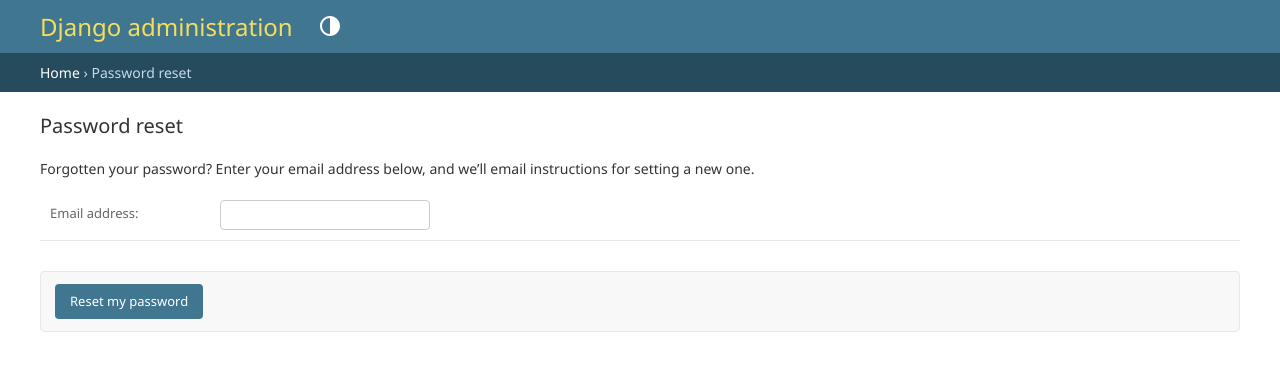
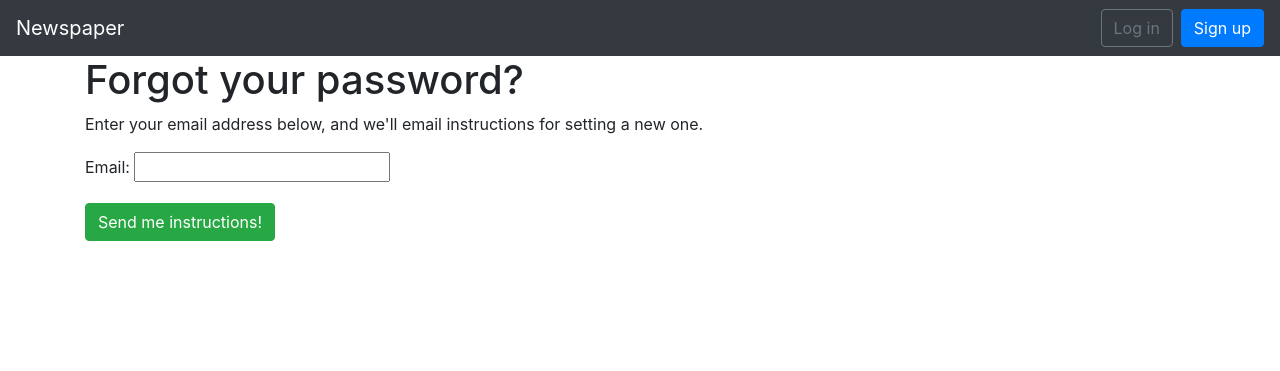
Before and after one commit to pavel-ryzhov/newspaper, a Django app: a page that, after the commit, uses templates/base.html in a window 1280 px wide. Shown: the top 371 px of the page. Run offline with Django 5.2, Linux system fonts and the light colour scheme; some libraries are stand-ins or nearby versions.

Commit message:
commit 1

```diff
--- a/newspaper/settings.py
+++ b/newspaper/settings.py
@@ -37,6 +37,9 @@ INSTALLED_APPS = [
     'django.contrib.sessions',
     'django.contrib.messages',
     'django.contrib.staticfiles',
+
+    "crispy_forms",
+    "crispy_bootstrap4",
 
     "users",
     "pages",
@@ -129,3 +132,5 @@ DEFAULT_AUTO_FIELD = 'django.db.models.BigAutoField'
 LOGIN_REDIRECT_URL = 'home'
 LOGOUT_REDIRECT_URL = 'home'
 AUTH_USER_MODEL = 'users.CustomUser'
+CRISPY_TEMPLATE_PACK = 'bootstrap4'
+EMAIL_BACKEND = 'django.core.mail.backends.console.EmailBackend' #  Зарегаться на sendgrid не получилось (меня послали и не объяснили причину)
--- a/templates/base.html
+++ b/templates/base.html
@@ -1,9 +1,57 @@
 <!DOCTYPE html>
 <html lang="en">
 <head>
-    <meta charset="utf- ">
-    <title>Newspaper App</title></head>
+    <meta charset="utf-8">
+    <meta name="viewport" content="width=device-width, initial-scale=1, shrink-to-fit=no">
+    <link rel="stylesheet" href="https://maxcdn.bootstrapcdn.com/bootstrap/4.0.0/css/bootstrap.min.css"
+            {#          integrity="sha384-Gn5384xqQ1aoWXA+058RXPxPg6fy4IWvTNh0E263XmFcJlSAwiGgFAW/dAiS6JXm"#}
+          crossorigin="anonymous">
+    <title>{% block title %}Newspaper App{% endblock title %}</title></head>
 <body>
-<main> {% block content %} {% endblock %} </main>
+<nav class="navbar navbar-expand-md navbar-dark bg-dark mb- ">
+    <a class="navbar-brand" href="{% url 'home' %}">Newspaper</a>
+    <button class="navbar-toggler" type="button" data-toggle="collapse" data-target="#navbarCollapse"
+            aria-controls="navbarCollapse" aria-expanded="false" aria-label="Toggle navigation">
+        <span class="navbar-toggler-icon"></span>
+    </button>
+    <div class="collapse navbar-collapse" id="navbarCollapse">
+        {% if user.is_authenticated %}
+            <ul class="navbar-nav ml-auto">
+                <li class="nav-item">
+                    <a class="nav-link dropdown-toggle" href="#" id="userMenu" data-toggle="dropdown"
+                       aria-haspopup="true" aria-expanded="false">
+                        {{ user.username }}
+                    </a>
+                    <div class="dropdown-menu dropdown-menu-right" aria-labelledby="userMenu">
+                        <a class="dropdown-item" href="{% url 'password_change' %}">Change password</a>
+                        <div class="dropdown-divider"></div>
+                        <form method="post" action="{% url 'logout' %}" style="display: inline;">
+                            {% csrf_token %}
+                            <button type="submit" class="dropdown-item">Log out</button>
+                        </form>
+                    </div>
+                </li>
+            </ul>
+        {% else %}
+            <form class="form-inline ml-auto">
+                <a href="{% url 'login' %}" class="btn btn-outline-secondary">Log in</a>
+                <a href="{% url 'signup' %}" class="btn btn-primary ml-2">Sign up</a>
+            </form>
+        {% endif %}
+    </div>
+</nav>
+<div class="container">
+    {% block content %}
+    {% endblock %}
+</div>
+<script src="https://code.jquery.com/jquery-3.2.1.slim.min.js"
+        {#        integrity="sha384-KJ3o2DKtIkvYIK3UENzmM7KCkRr/rE9/Qpg6aAZGJwFDMVNA/GpGFF93hXpG5KkN"#}
+        crossorigin="anonymous"></script>
+<script src="https://cdnjs.cloudflare.com/ajax/libs/popper.js/1.12.9/umd/popper.min.js"
+        {#        integrity="sha384-ApNbgh9B+Y1QKtv3Rn7W3mgPxhU9K/ScQsAP7hUibX39j7fakFPskvXusvfa0b4Q"#}
+        crossorigin="anonymous"></script>
+<script src="https://maxcdn.bootstrapcdn.com/bootstrap/4.0.0/js/bootstrap.min.js"
+        {#        integrity="sha384-JZR6Spejh4U02d8j0t6vLEHfe/JQGiRRSQQxSfFWpi1MquVdAyjUar5+76PVCmYl"#}
+        crossorigin="anonymous"></script>
 </body>
 </html>
--- a/templates/registration/login.html
+++ b/templates/registration/login.html
@@ -5,6 +5,6 @@
     <form method="post">
         {% csrf_token %}
         {{ form.as_p }}
-        <button type="submit">Login</button>
+        <button class="btn btn-success ml-2" type="submit">Login</button>
     </form>
 {% endblock content %}
--- /dev/null
+++ b/templates/registration/password_change_done.html
@@ -0,0 +1,6 @@
+{% extends 'base.html' %}
+{% block title %}Password Change Successful{% endblock %}
+{% block content %}
+    <h1>Password change successful</h1>
+    <p>Your password was changed.</p>
+{% endblock content %}
--- /dev/null
+++ b/templates/registration/password_reset_complete.html
@@ -0,0 +1,6 @@
+{% extends 'base.html' %}
+{% block title %}Password reset complete{% endblock %}
+{% block content %}
+    <h1>Password reset complete</h1>
+    <p>Your new password has been set. You can log in now on the <a href="{% url 'login' %}">log in page</a>.</p>
+{% endblock %}
--- /dev/null
+++ b/templates/registration/password_reset_done.html
@@ -0,0 +1,6 @@
+{% extends 'base.html' %}
+{% block title %}Email Sent{% endblock %}
+{% block content %}
+    <h1>Check your inbox.</h1>
+    <p>We've emailed you instructions for setting your password. You should receive the email shortly!</p>
+{% endblock %}
--- /dev/null
+++ b/templates/registration/password_reset_form.html
@@ -0,0 +1,11 @@
+{% extends 'base.html' %}
+{% block title %}Forgot Your Password?{% endblock %}
+{% block content %}
+    <h1>Forgot your password?</h1>
+    <p>Enter your email address below, and we'll email instructions for setting a new one.</p>
+    <form method="POST">
+        {% csrf_token %}
+        {{ form.as_p }}
+        <input class="btn btn-success" type="submit" value="Send me instructions!">
+    </form>
+{% endblock %}
--- /dev/null
+++ b/templates/registration/password_reset_subject.txt
@@ -0,0 +1 @@
+Please reset your password
--- a/templates/signup.html
+++ b/templates/signup.html
@@ -1,10 +1,11 @@
 {% extends "base.html" %}
+{% load crispy_forms_tags %}
 {% block title %}Signup{% endblock title %}
 {% block content %}
     <h2>Sign up</h2>
     <form method="post">
         {% csrf_token %}
-        {{ form.as_p }}
-        <button type="submit">Sign up</button>
+        {{ form|crispy }}
+        <button class="btn btn-success" type="submit">Sign up</button>
     </form>
 {% endblock content %}
```
Also changed, not shown: templates/registration/password_change_form.html (added, +11 -0 lines), templates/registration/password_reset_confirm.html (added, +10 -0 lines), templates/registration/password_reset_email.html (added, +7 -0 lines).
